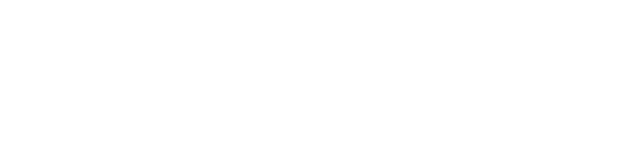
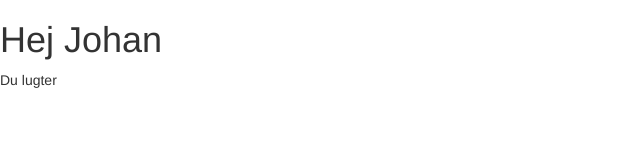
Before and after one commit to thomashdk/test1, a plain HTML site: page index.html in a window 1280 px wide. Shown: the whole page, without its empty margins (0-640 px from the left). Drawn offline with nearby package versions, Linux system fonts and the light colour scheme.

Commit message:
Added Header and Title

```diff
--- a/index.html
+++ b/index.html
@@ -4,7 +4,7 @@
         <meta charset="utf-8">
         <meta http-equiv="X-UA-Compatible" content="IE=edge">
         <meta name="viewport" content="width=device-width, initial-scale=1">
-        <title>NAME</title>
+        <title>Hello World</title>
 
         <!-- Bootstrap -->
 
@@ -21,7 +21,8 @@
     <body>
 
 
-
+        <h1>Hej Johan</h1>
+        <p>Du lugter</p>
 
 <!--        jQuery (necessary for Bootstrap's JavaScript plugins)-->
 
```
